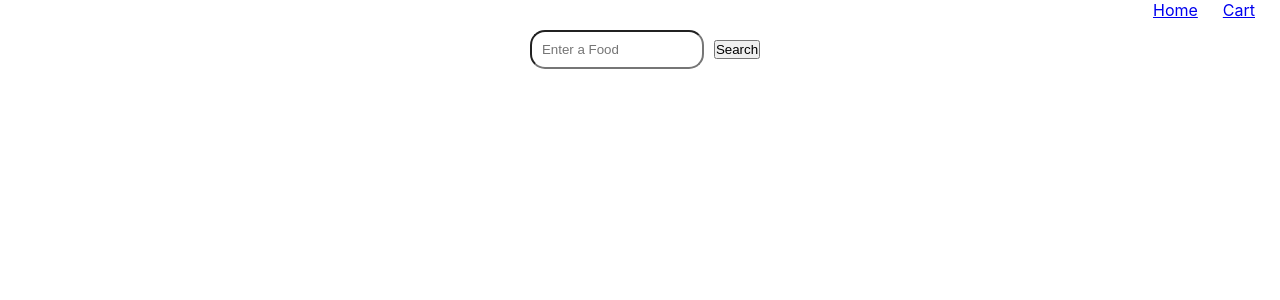
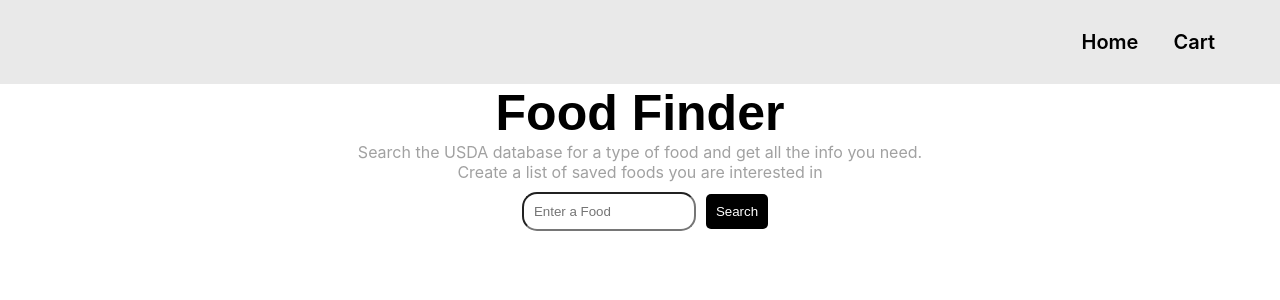
Before and after one commit to goobisanubis21/daxko-usda, a React (Create React App) app: page / in a window 1280 px wide. Shown: the top 300 px of the page. Built offline with nearby package versions, Linux system fonts and the light colour scheme.

Commit message:
working on cart and styling

```diff
--- a/src/components/HomeComp/HomeComp.js
+++ b/src/components/HomeComp/HomeComp.js
@@ -25,6 +25,7 @@ const HomeComp = () => {
                 foodArray.push(data)
                 setData(foodArray)
             })
+            .catch(err => console.log(err))
     }
 
     function index() {
@@ -52,17 +53,27 @@ const HomeComp = () => {
 
     return (
         <div>
+            <div className='title-container'>
+                <h1>Food Finder</h1>
+                <p>Search the USDA database for a type of food and get all the info you need.</p>
+                <p>Create a list of saved foods you are interested in</p>
+            </div>
             <div className='search-container'>
                 <input className='search' placeholder='Enter a Food'></input>
                 <button className='search-btn' onClick={getSearch}>Search</button>
             </div>
-            <div>
+            <div className='main-content'>
                 {data.map(food => (
+                    food.totalHits === 0
+                        ?
+                        <div key={food.totalHits}>
+                            <p>Item Not Found</p>
+                        </div>
+                        :
                         <div key={index}>
                             {food.foods.map(item => (
                                 <div key={item.fdcId}>
-                                <h1 id={item.fdcId} onClick={showInfo}>{item.description}</h1>
-
+                                    <h2 className='searched-list-items' id={item.fdcId} onClick={showInfo}>{item.description}</h2>
                                 </div>
                             ))}
                             <div id='info-container' className='hidden'>
--- a/src/components/HomeComp/homeComp.css
+++ b/src/components/HomeComp/homeComp.css
@@ -4,6 +4,19 @@
 
 .show {
     display: block;
+}
+
+.title-container {
+    text-align: center;
+}
+
+.title-container h1 {
+    font-size: 50px;
+    font-family: sans-serif;
+}
+
+.title-container p {
+    color: rgb(161, 161, 161);
 }
 
 .search-container {
@@ -17,3 +30,25 @@
     padding: 10px;
     margin: 10px;
 }
+
+.search-btn {
+    padding: 10px;
+    color: white;
+    background-color: black;
+    border: none;
+    cursor: pointer;
+    border-radius: 5px;
+}
+
+.search-btn:hover {
+    background-color: rgb(39, 65, 44);
+}
+
+.main-content {
+    text-align: center;
+}
+
+.searched-list-items {
+    cursor: pointer;
+    margin: 20px;
+}
--- a/src/components/InfoComp/InfoComp.js
+++ b/src/components/InfoComp/InfoComp.js
@@ -2,6 +2,19 @@ import React from 'react';
 import './infoComp.css'
 
 const InfoComp = (props) => {
+
+    function saveToCart() {
+        let storage = JSON.parse(localStorage.getItem('savedFoodItems'))
+        if(storage === null) {
+            storage = []
+        }
+        let foodItem = {
+            name: props.data[0].description,
+            cal: props.data[0].foodNutrients[3].value
+        }
+        storage.push(foodItem)
+        localStorage.setItem('savedFoodItems', JSON.stringify(storage))
+    }
 
     if (props.data[0] === undefined) {
         return (
@@ -17,13 +30,13 @@ const InfoComp = (props) => {
                     </div>
                     <div>
                         <h2>{props.data[0].description}</h2>
-                        <p>{props.data[0].foodNutrients[8].nutrientName}  {props.data[0].foodNutrients[8].value} {props.data[0].foodNutrients[8].unitName}</p>
-                        <p>{props.data[0].foodNutrients[0].nutrientName} {props.data[0].foodNutrients[0].value} {props.data[0].foodNutrients[0].unitName}</p>
-                        <p>{props.data[0].foodNutrients[1].nutrientName} {props.data[0].foodNutrients[1].value} {props.data[0].foodNutrients[1].unitName}</p>
-                        <p>{props.data[0].foodNutrients[2].nutrientName} {props.data[0].foodNutrients[2].value} {props.data[0].foodNutrients[2].unitName}</p>
-                        <p>{props.data[0].foodNutrients[3].nutrientName} {props.data[0].foodNutrients[3].value} {props.data[0].foodNutrients[3].unitName}</p>
+                        <p><strong>{props.data[0].foodNutrients[8].nutrientName}</strong> {props.data[0].foodNutrients[8].value} {props.data[0].foodNutrients[8].unitName}</p>
+                        <p><strong>{props.data[0].foodNutrients[0].nutrientName}</strong> {props.data[0].foodNutrients[0].value} {props.data[0].foodNutrients[0].unitName}</p>
+                        <p><strong>{props.data[0].foodNutrients[1].nutrientName}</strong> {props.data[0].foodNutrients[1].value} {props.data[0].foodNutrients[1].unitName}</p>
+                        <p><strong>{props.data[0].foodNutrients[2].nutrientName}</strong> {props.data[0].foodNutrients[2].value} {props.data[0].foodNutrients[2].unitName}</p>
+                        <p><strong>{props.data[0].foodNutrients[3].nutrientName}</strong> {props.data[0].foodNutrients[3].value} {props.data[0].foodNutrients[3].unitName}</p>
                     </div>
-                    <button className='save-btn'>Save To Cart</button>
+                    <button onClick={saveToCart} className='save-btn'>Save To Cart</button>
                 </div>
             </div>
         )
--- a/src/components/InfoComp/infoComp.css
+++ b/src/components/InfoComp/infoComp.css
@@ -1,12 +1,10 @@
 .modal {
-    position: absolute;
-    width: 500px;
-    height: 500px;
-    top: 5px;
-    left: 50%;
+    width: 30%;
+    padding: 30px;
+    margin: 25px auto;
+    background-color: rgb(233, 233, 233);
     border-radius: 10px;
-    box-shadow: 0 0 20px 5px black;
-    padding: 10px;
+    box-shadow: 0 0 15px .1px;
 }
 
 .x-container {
@@ -19,3 +17,14 @@
     cursor: pointer;
     right: 0;
 }
+
+.save-btn {
+    cursor: pointer;
+    background-color: rgb(91, 138, 93);
+    color: white;
+    margin-top: 15px;
+    padding: 10px;
+    border-radius: 5px;
+    border: none;
+    font-weight: 600;
+}
--- a/src/components/NavComp/navComp.css
+++ b/src/components/NavComp/navComp.css
@@ -2,8 +2,17 @@
     display: flex;
     flex-direction: row;
     justify-content: right;
+    background-color: rgb(233, 233, 233);
+    padding: 30px;
 }
 
 .nav-container p {
-    margin-right: 25px;
+    margin-right: 35px;
 }
+
+.nav-container p a {
+    text-decoration: none;
+    font-size: 20px;
+    color: black;
+    font-weight: 600;
+}
```
Lines whose indentation alone changed are shown as unchanged.
